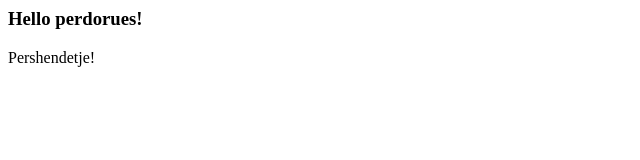
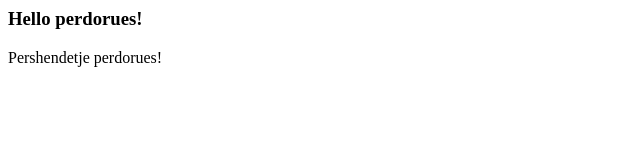
Before and after one commit to ysadikaj/projektiT4P, a plain HTML site: page index.html in a window 1280 px wide. Shown: the full height of the page, 0-640 px from the left. Drawn offline with Linux system fonts and the light colour scheme.

Commit message:
update1
Ylli

```diff
--- a/index.html
+++ b/index.html
@@ -4,6 +4,6 @@
   </head>
   <body>
     <h3>Hello perdorues!</h3>
-	<p>Pershendetje!</p>
+	<p>Pershendetje perdorues!</p>
   </body>
 </html>
```
